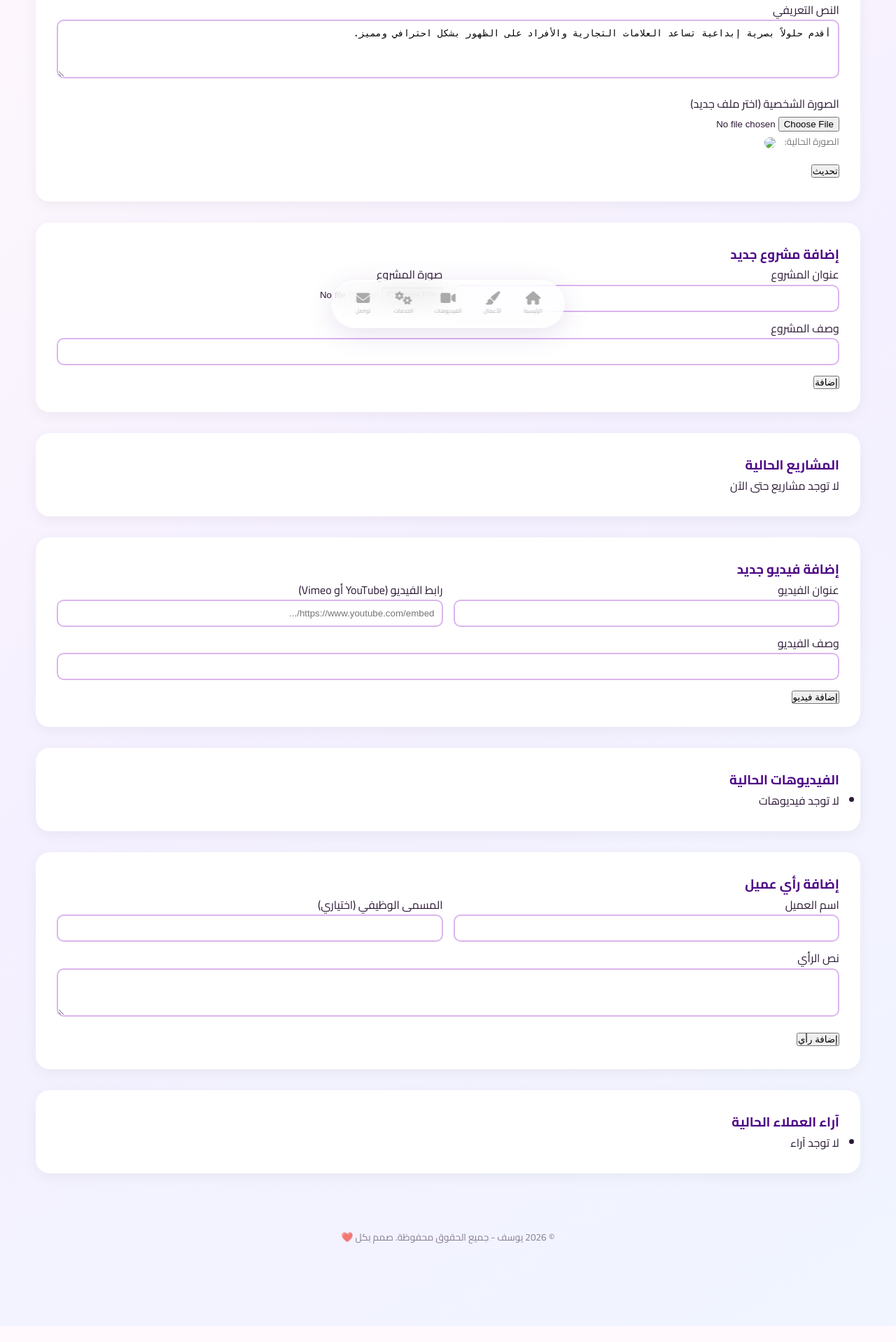
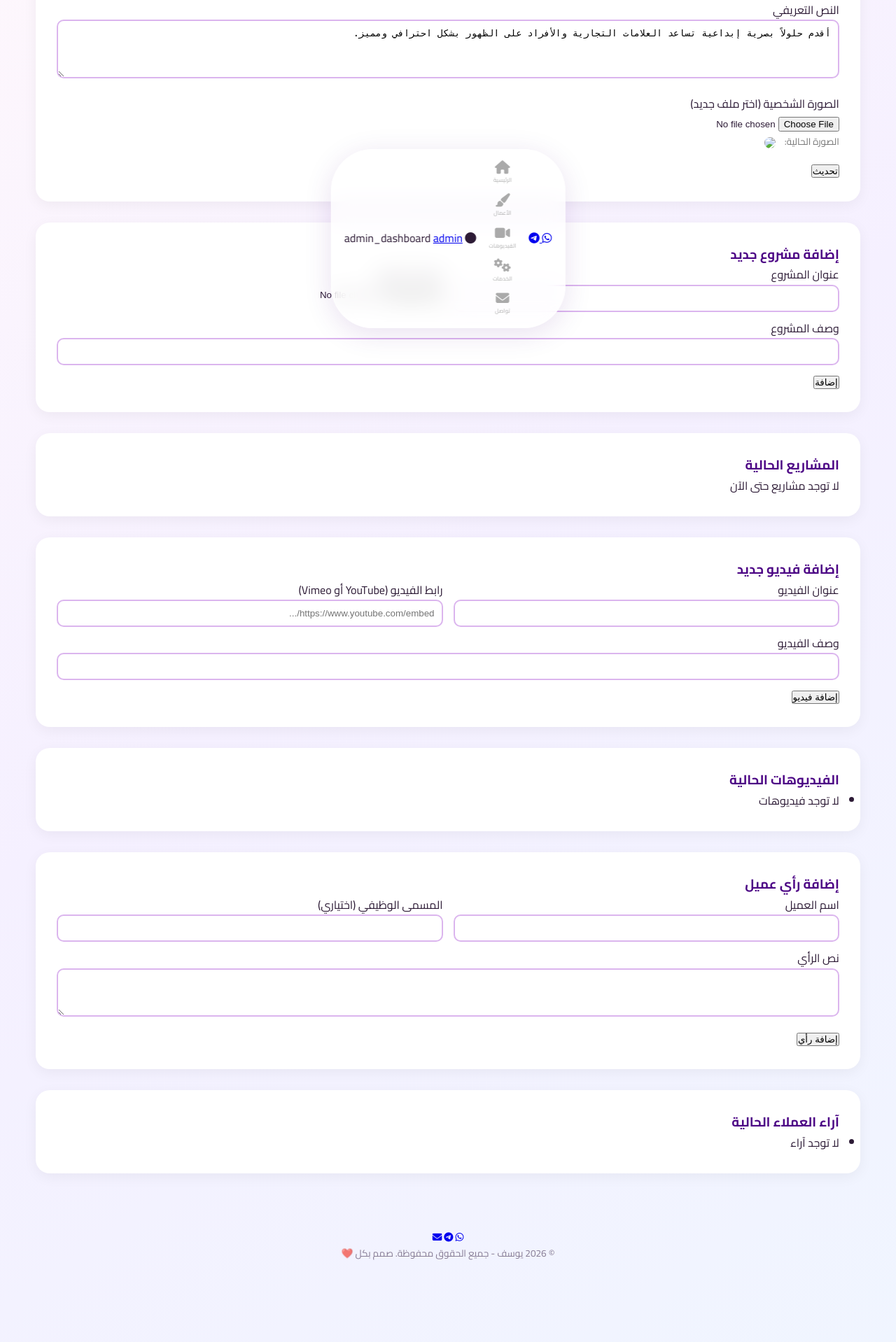
Before and after one commit to il88li/DESIGN, a Flask app: page /admin/dashboard in a window 1280 px wide. Shown: the part 311-2229 px from the top of the page at 70% size. Before the commit the page ends 2206 px from the top, so only its background shows below. Run offline with Flask 3, Linux system fonts and the light colour scheme; the visitor is signed in with stand-in values (Sample User, id 1); data that the repository does not hold is empty; some libraries are stand-ins or nearby versions.

Commit message:
Update base.html

```diff
--- a/templates/base.html
+++ b/templates/base.html
@@ -4,7 +4,6 @@
     <meta charset="UTF-8">
     <meta name="viewport" content="width=device-width, initial-scale=1.0, maximum-scale=1.0, user-scalable=yes">
     <title>يوسف - {% block title %}مصمم جرافيك ومونتير فيديو{% endblock %}</title>
-    <!-- خطوط وأيقونات -->
     <link rel="preconnect" href="https://fonts.googleapis.com">
     <link rel="preconnect" href="https://fonts.gstatic.com" crossorigin>
     <link href="https://fonts.googleapis.com/css2?family=Cairo:wght@300;400;600;700;800&display=swap" rel="stylesheet">
@@ -16,6 +15,18 @@
 
     <!-- ===== شريط التنقل الدائري الشفاف العائم ===== -->
     <nav class="navbar-glass" id="navbarGlass">
+        <!-- أيقونات التواصل (جهة اليمين) -->
+        <div class="nav-social">
+            <a href="https://wa.me/201289159354" target="_blank" class="social-icon" title="واتساب">
+                <i class="fab fa-whatsapp"></i>
+            </a>
+            <a href="https://t.me/T_A_1_H" target="_blank" class="social-icon" title="تلغرام">
+                <i class="fab fa-telegram-plane"></i>
+            </a>
+        </div>
+
+        <!-- روابط الصفحات الرئيسية -->
+        <div class="nav-links-center">
             <a href="{{ url_for('home') }}" class="nav-item {% if request.endpoint == 'home' %}active{% endif %}">
                 <i class="fas fa-home"></i>
                 <span>الرئيسية</span>
@@ -36,6 +47,25 @@
                 <i class="fas fa-envelope"></i>
                 <span>تواصل</span>
             </a>
+        </div>
+
+        <!-- اسم الصفحة الحالية + Admin -->
+        <div class="nav-page-title">
+            <span class="page-name">
+                <i class="fas fa-{% if request.endpoint == 'home' %}home{% elif request.endpoint == 'portfolio_page' %}paint-brush{% elif request.endpoint == 'videos_page' %}video{% elif request.endpoint == 'services_page' %}cogs{% elif request.endpoint == 'contact_page' %}envelope{% else %}circle{% endif %}"></i>
+                {% if request.endpoint == 'home' %}الرئيسية
+                {% elif request.endpoint == 'portfolio_page' %}الأعمال
+                {% elif request.endpoint == 'videos_page' %}الفيديوهات
+                {% elif request.endpoint == 'services_page' %}الخدمات
+                {% elif request.endpoint == 'contact_page' %}تواصل
+                {% else %}{{ request.endpoint }}{% endif %}
+            </span>
+            {% if session.logged_in %}
+                <a href="{{ url_for('admin_dashboard') }}" class="admin-link">admin</a>
+            {% else %}
+                <a href="{{ url_for('admin_login') }}" class="admin-link">admin</a>
+            {% endif %}
+        </div>
     </nav>
 
     <!-- ===== المحتوى الرئيسي ===== -->
@@ -53,9 +83,14 @@
         {% block content %}{% endblock %}
     </main>
 
-    <!-- ===== تذييل ===== -->
+    <!-- ===== تذييل الصفحة ===== -->
     <footer>
         <div class="container">
+            <div class="footer-social">
+                <a href="https://wa.me/201289159354" target="_blank" title="واتساب"><i class="fab fa-whatsapp"></i></a>
+                <a href="https://t.me/T_A_1_H" target="_blank" title="تلغرام"><i class="fab fa-telegram-plane"></i></a>
+                <a href="mailto:your-email@example.com" target="_blank" title="البريد الإلكتروني"><i class="fas fa-envelope"></i></a>
+            </div>
             <p>© 2026 يوسف - جميع الحقوق محفوظة. صمم بكل ❤️</p>
         </div>
     </footer>
```
Lines whose indentation alone changed are shown as unchanged.
